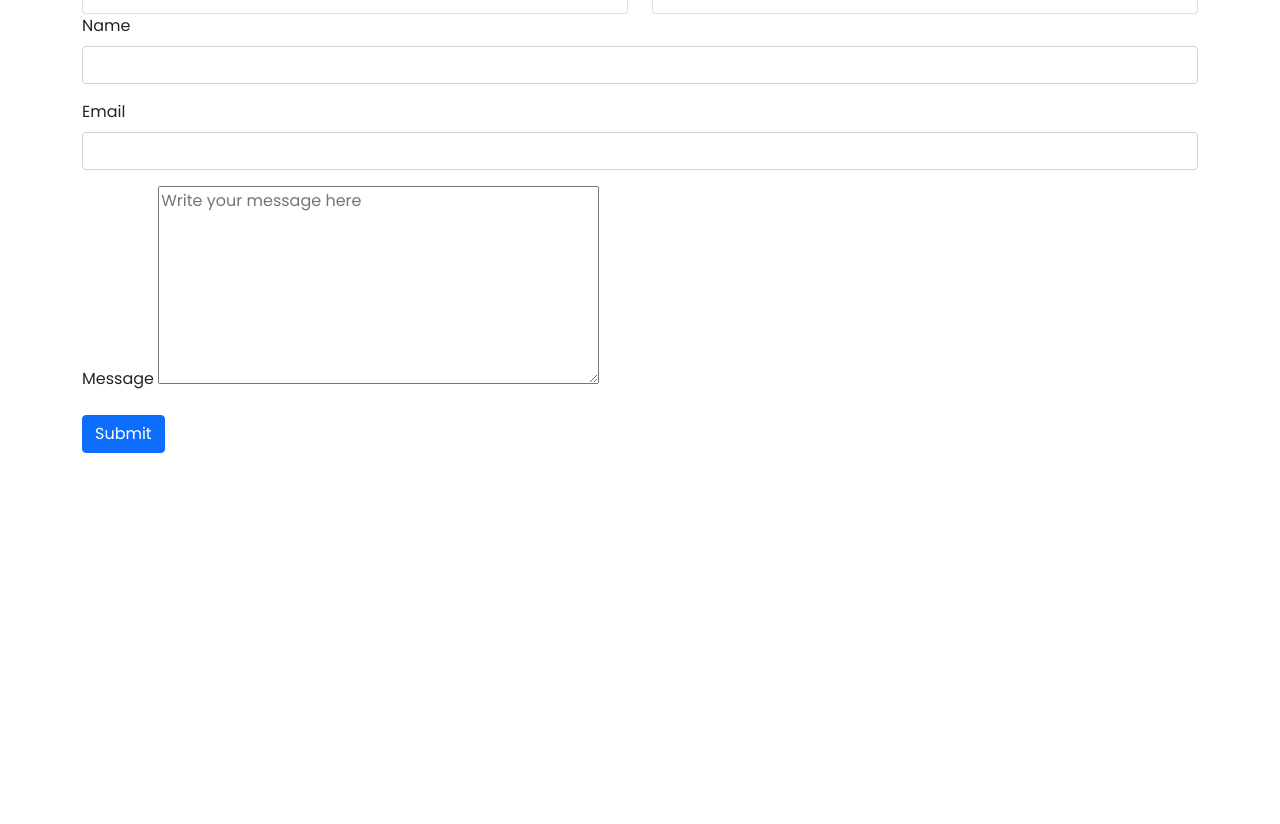
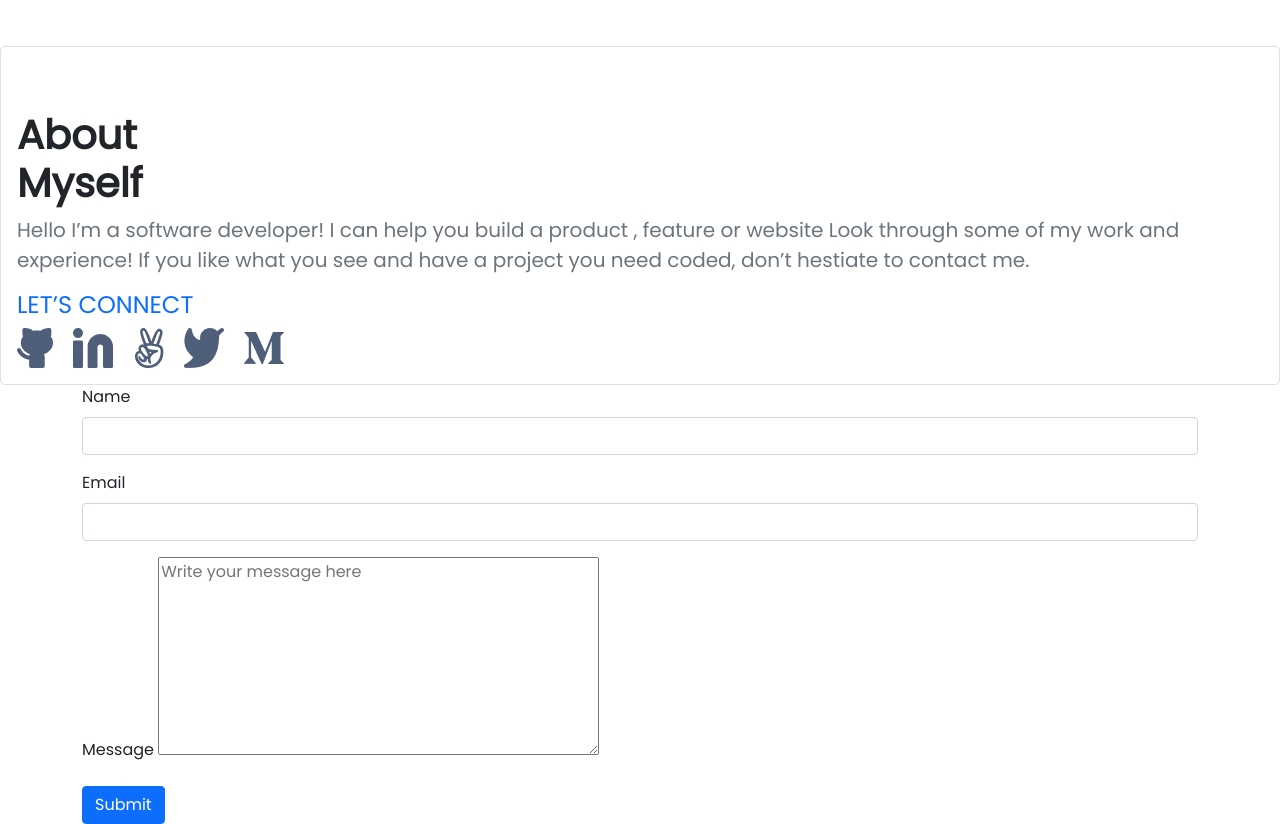
Before and after one commit to jsug9/Bootstrap-Portfolio, a website: page index.html in a window 1280 px wide. Shown: the part 1860-2684 px from the top of the page. Before the commit the page ends 2313 px from the top, so only its background shows below. Drawn offline with nearby package versions, Linux system fonts and the light colour scheme.

Commit message:
Add basic structure of the about section

```diff
--- a/index.html
+++ b/index.html
@@ -32,9 +32,9 @@
       </nav>
     </header>
 
-    <div class="card border border-light rounded-left-bottom rounded-3 mb-5 p-3">
+    <div class="card border border-light rounded-left-bottom rounded-3 mb-5 p-2">
       <div class="card-body headline">
-        <h1 class="card-title  fs-1 fw-bold pt-5">
+        <h1 class="card-title fs-1 fw-bold pt-5">
           We are Cathy & Augusto <br>Glad to see you!
         </h1>
         <div>
@@ -152,7 +152,34 @@
       </div>
     </div>
 
-
+    <div class="card rounded-3 mt-5">
+      <div class="card-body">
+        <h2 class="card-title fs-1 fw-bolder pt-5">
+          About<br>Myself
+        </h2>
+        <p class="card-text text-secondary fs-5 me-5 me-lg-5">
+          Hello I’m a software developer! I can help you build a product , feature or website Look through some of my work and experience! If you like what you see and have a project you need coded, don’t hestiate to contact me.
+        </p>
+        <h4 class="card-title text-primary">
+          LET’S CONNECT
+        </h4>
+        <a href="#" class="card-link text-decoration-none">
+          <img src="images/Github@2x.png" alt="github">
+        </a>
+        <a href="#" class="card-link text-decoration-none">
+          <img src="images/Linkedinicon@2x.png" alt="Linkedin-icon">
+        </a>
+        <a href="#" class="card-link text-decoration-none">
+          <img src="images/Vector@2x.png" alt="Vector">
+        </a>
+        <a href="#" class="card-link text-decoration-none">
+          <img src="images/Twitter@2x.png" alt="twitter-handle">
+        </a>
+        <a href="#" class="card-link text-decoration-none">
+          <img src="images/Mail@2x.png" alt="email">
+        </a>
+      </div>
+    </div>
 
     <footer class="container-sm">
       <form>
```
